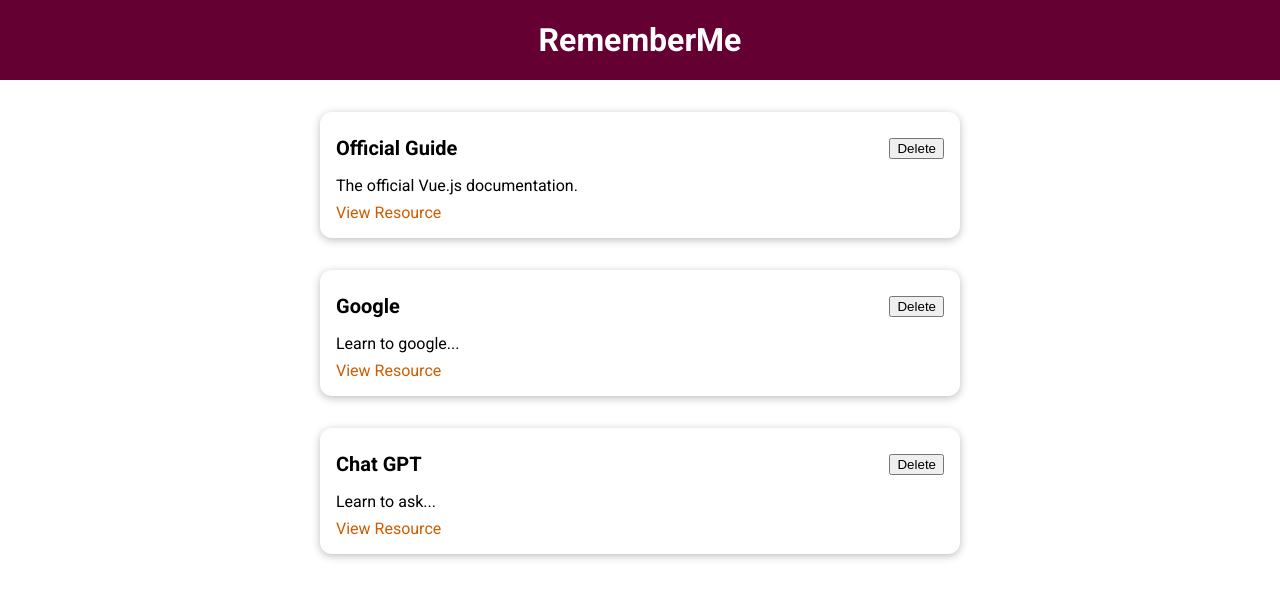
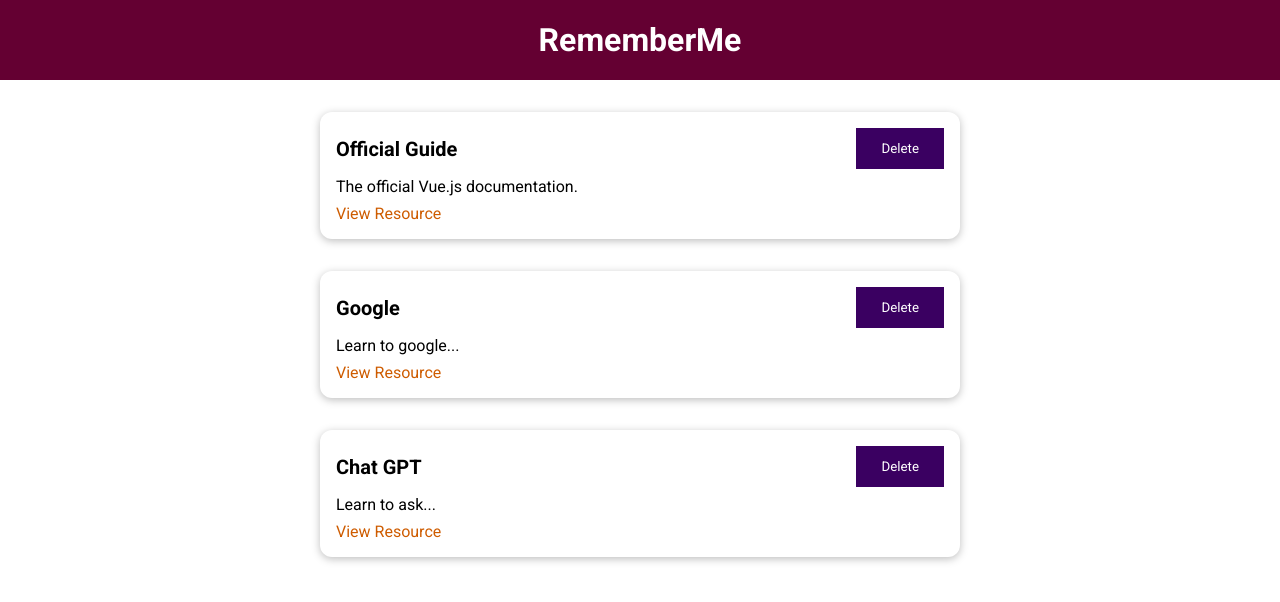
Before and after one commit to ealbiol/vue-project-1, a Vue app: page / in a window 1280 px wide. Shown: the top 602 px of the page. Built offline with nearby package versions, Linux system fonts and the light colour scheme.

Commit message:
BaseButton slot component created.

```diff
--- /dev/null
+++ b/src/components/UI/BaseButton.vue
@@ -0,0 +1,41 @@
+<!--Styling Wrapper-->
+<template>
+  <!--mode props received will be the style class name in CSS. For example l'ets say props mode value is 'redBox' and we have a class in style that is redBox and it adds a red border.-->
+  <button :type="type" class="mode">
+    <!--In slot will be placed the text content of the button.-->
+    <slot></slot>
+  </button>
+</template>
+<script>
+export default {
+  //Receiving props from ResoucrceItem.vue
+  props: ['type', 'mode'],
+};
+</script>
+<style scoped>
+button {
+  padding: 0.75rem 1.5rem;
+  font-family: inherit;
+  background-color: #3a0061;
+  border: 1px solid #3a0061;
+  color: white;
+  cursor: pointer;
+}
+
+button:hover,
+button:active {
+  background-color: #270041;
+  border-color: #270041;
+}
+
+.flat {
+  background-color: transparent;
+  color: #3a0061;
+  border: none;
+}
+
+.flat:hover,
+.flat:active {
+  background-color: #edd2ff;
+}
+</style>
--- a/src/components/resources/ResourceItem.vue
+++ b/src/components/resources/ResourceItem.vue
@@ -4,7 +4,7 @@
     <li>
       <header>
         <h3>{{ resource.title }}</h3>
-        <button>Delete</button>
+        <base-button mode="flat"> Delete </base-button>
       </header>
       <p>{{ resource.description }}</p>
       <nav>
```
Also changed, not shown: src/main.js (+4 -3 lines).
